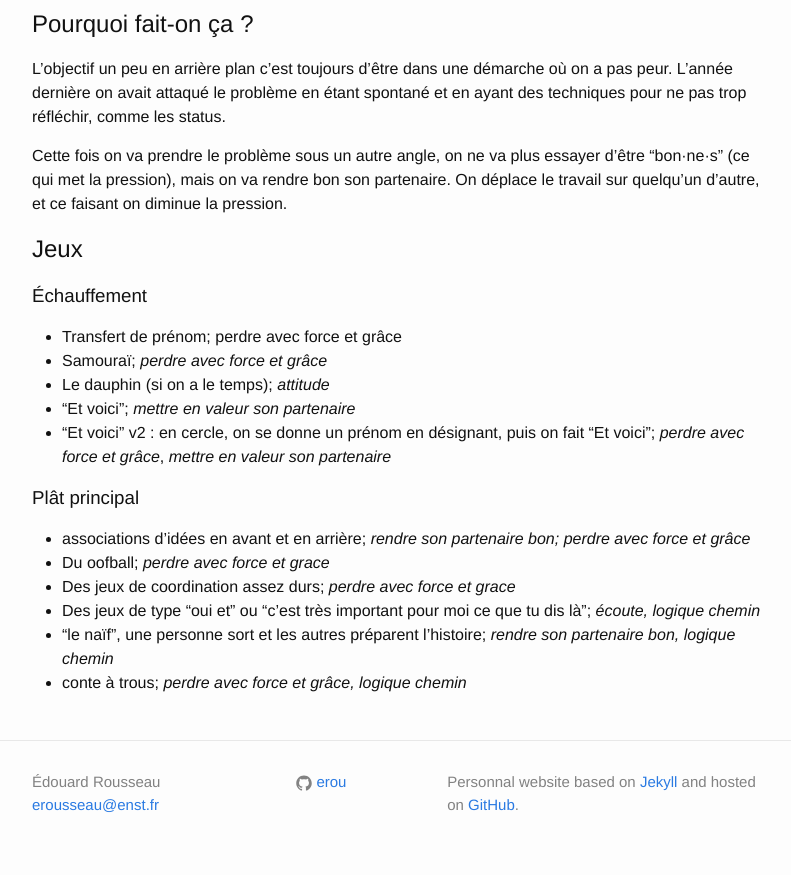
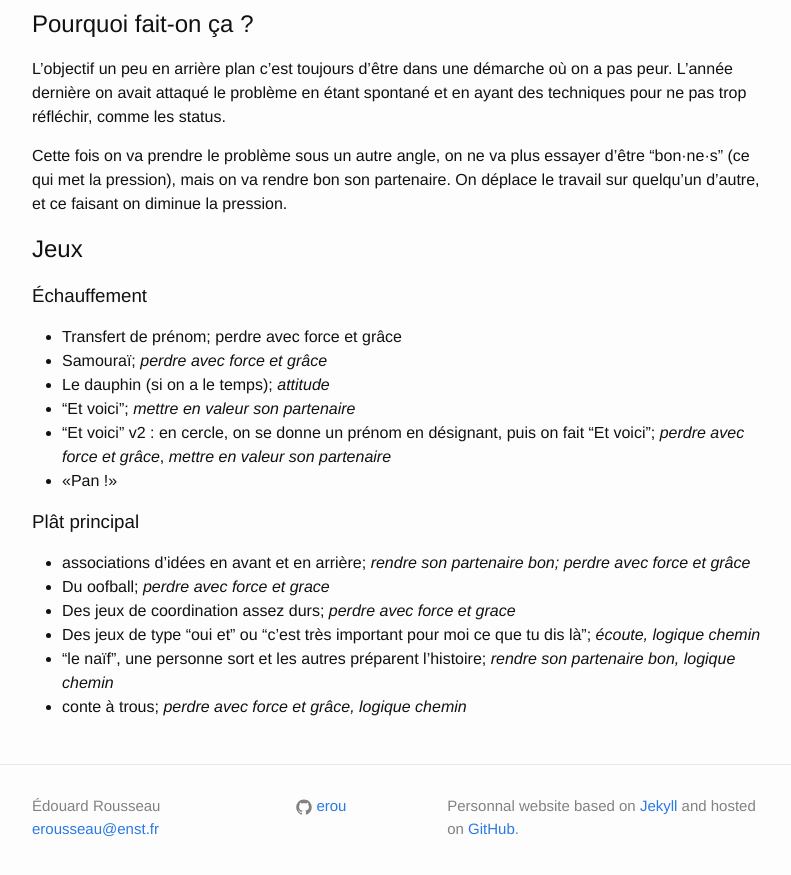
Before and after one commit to erou/erou.github.io, a Jekyll site: the page built from impro/partner.md, in a window 1280 px wide and 900 px high, scrolled down 818 px. Shown: the top 875 px of the window, without its empty margins (238-1029 px from the left). Built offline with Jekyll 4.4.1, drawn with Linux system fonts in a browser that asks for light colours.

Commit message:
new things in improv

```diff
--- a/impro/partner.md
+++ b/impro/partner.md
@@ -59,6 +59,7 @@ partenaire. On déplace le travail sur quelqu'un d'autre, et ce faisant on dimin
 - "Et voici"; *mettre en valeur son partenaire*
 - "Et voici" v2 : en cercle, on se donne un prénom en désignant, puis on fait
   "Et voici"; *perdre avec force et grâce*, *mettre en valeur son partenaire*
+- «Pan !»
 
 ### Plât principal
 
```
